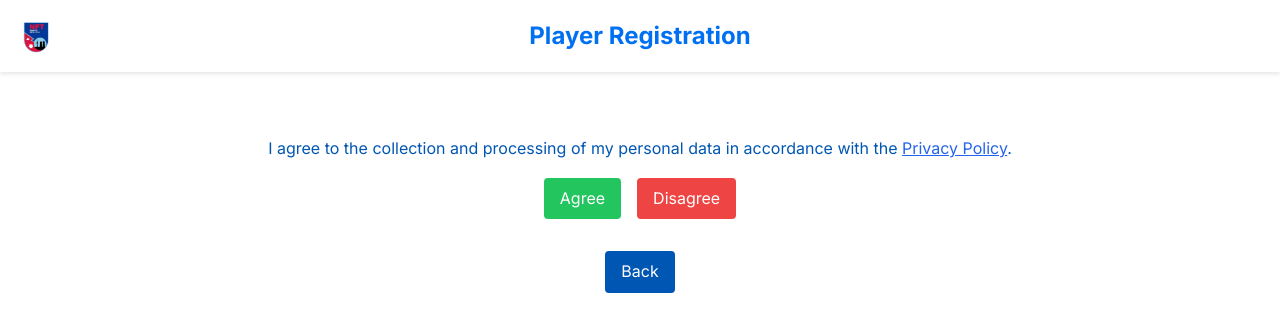
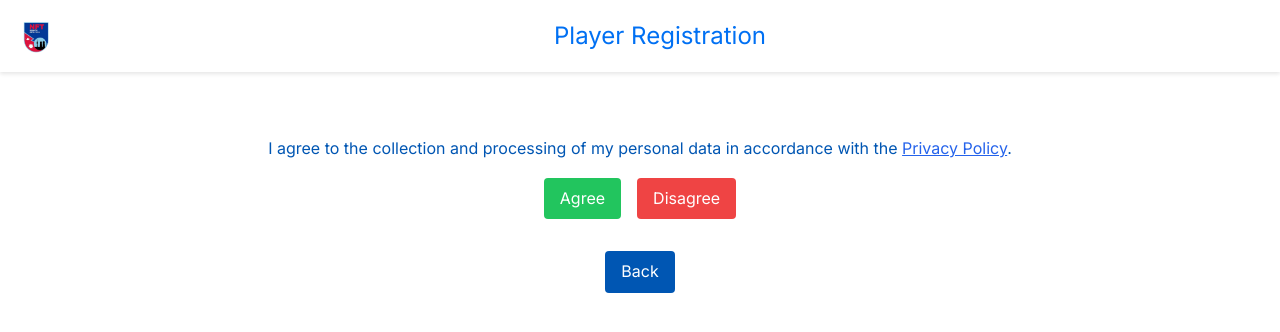
Before and after one commit to ashray-00/nftmunich, a Next.js app: page /player-registration in a window 1280 px wide. Shown: the top 332 px of the page. Built offline with nearby package versions, Linux system fonts and the light colour scheme.

Commit message:
Player Registration header to one line

```diff
--- a/src/styles/PlayerRegistrationForm.module.css
+++ b/src/styles/PlayerRegistrationForm.module.css
@@ -41,15 +41,16 @@
 
 .title {
   font-size: 1.5rem;
-  font-weight: bold;
   color: #0070f3;
   /* Customize the title color */
   margin: 0 auto;
   /* Center the title */
-  position: absolute;
-  /* Center the title in the header */
-  left: 50%;
-  transform: translateX(-50%);
+  white-space: nowrap;
+  /* Prevent the text from wrapping */
+  overflow: hidden;
+  /* Ensure it doesn't overflow the container */
+  text-overflow: ellipsis;
+  /* Add ellipsis if the text overflows */
 }
 
 .form {
```
